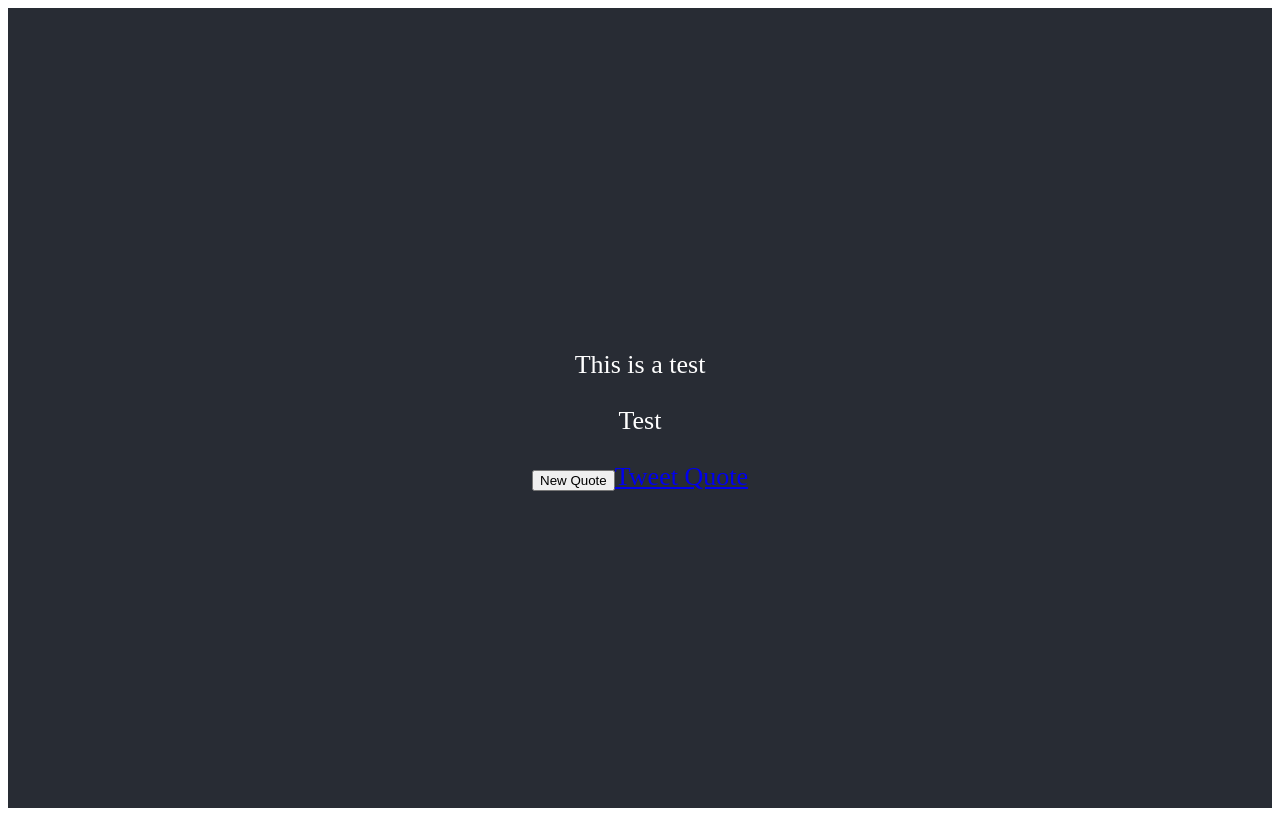
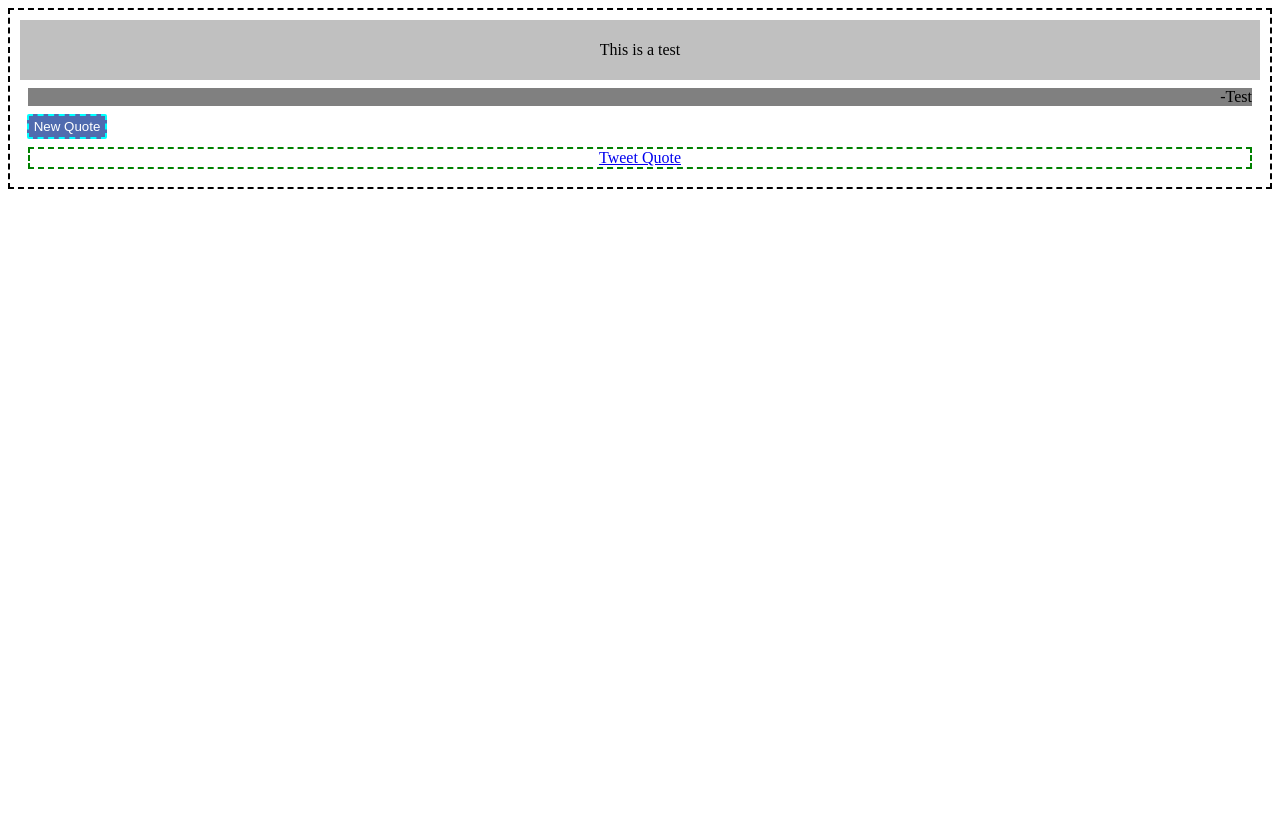
Before and after one commit to x4A6179/js-projects, a React (Create React App) app in the folder fcc-projects/quote-machine/: page / in a window 1280 px wide. Built offline with nearby package versions, Linux system fonts and the light colour scheme.

Commit message:
new quote functionality updated/working as intended; started styling for site

```diff
--- a/fcc-projects/quote-machine/package.json
+++ b/fcc-projects/quote-machine/package.json
@@ -10,6 +10,7 @@
     "react-dom": "^17.0.2",
     "react-router-dom": "^5.3.0",
     "react-scripts": "4.0.3",
+    "react-use": "^17.3.1",
     "styled-components": "^5.3.1",
     "web-vitals": "^1.1.2"
   },
--- a/fcc-projects/quote-machine/src/App.js
+++ b/fcc-projects/quote-machine/src/App.js
@@ -1,4 +1,4 @@
-import './App.css';
+//import './App.css';
 import Quote from './components/Quote';
 
 function App() {
--- a/fcc-projects/quote-machine/src/components/Quote.css
+++ b/fcc-projects/quote-machine/src/components/Quote.css
@@ -0,0 +1,37 @@
+#quote-box {
+  text-align: center;
+  margin: auto;
+  padding: 10px;
+  border: 2px dashed black;
+}
+.quote-text {
+  padding: 5px;
+  background: silver;
+}
+
+.quote-author {
+  background: grey;
+  text-align: right;
+  margin: .5rem;
+}
+#new-quote {
+  border: 2px dashed cyan;
+  display: block;
+  background-color: #506BAF;
+  color: #FFF;
+  border-radius: 2px;
+  padding: 3px 5px;
+  margin: .5em;
+}
+
+#new-quote:hover {
+  background-color: grey;
+  color: black;
+}
+
+#tweet-quote {
+  border: 2px dashed green;
+  display: block;
+  margin: .5em;
+  font-size: 12px Calibri;
+}
--- a/fcc-projects/quote-machine/src/components/Quote.js
+++ b/fcc-projects/quote-machine/src/components/Quote.js
@@ -1,20 +1,36 @@
 import React, { useState } from 'react';
-import styled from 'styled-components'
+//import styled from 'styled-components';
+import './Quote.css';
 
 const Quote = () => {
 
-  const [quote, setQuote] = useState(quotes[0]);
+  const [quote, setQuote] = useState(quotes[Math.floor(Math.random() * quotes.length)]);
 
-function randomQuote() {
-    setQuote(quotes[Math.floor(Math.random() * quotes.length)]);
+  const randomQuote = () => {
+    return quotes[Math.floor(Math.random() * quotes.length)]
+  }
+
+  const genRandomQuote = () => {
+    let newRandom = randomQuote();
+    let prevQuote = quote;
+    while (newRandom === prevQuote) {
+      newRandom = randomQuote();
+    }
+    setQuote(newRandom);
   }
 
     return(
       <div id='quote-box'>
+        <div className='quote-text'>
           <p id='text'>{quote.quote}</p>
-      <p id='author'>{quote.author}</p>
-      <button id='new-quote' onClick={() => randomQuote()}>New Quote</button>
-      <a id='tweet-quote' href='twitter.com/intent/tweet'>Tweet Quote</a>
+        </div>
+        <div className='quote-author'>
+          <span id='author'>-{quote.author}</span>
+        </div>
+        <div className='buttons'>
+          <button className='button' id='new-quote' onClick={() => genRandomQuote()}>New Quote</button>
+          <a className='button' id='tweet-quote' target="_blank" href='twitter.com/intent/tweet'>Tweet Quote</a>
+        </div>
       </div>
     )
   }
```
Also changed, not shown: 1 other file (tests, documents, lock files or other folders). Lines whose indentation alone changed are shown as unchanged.
